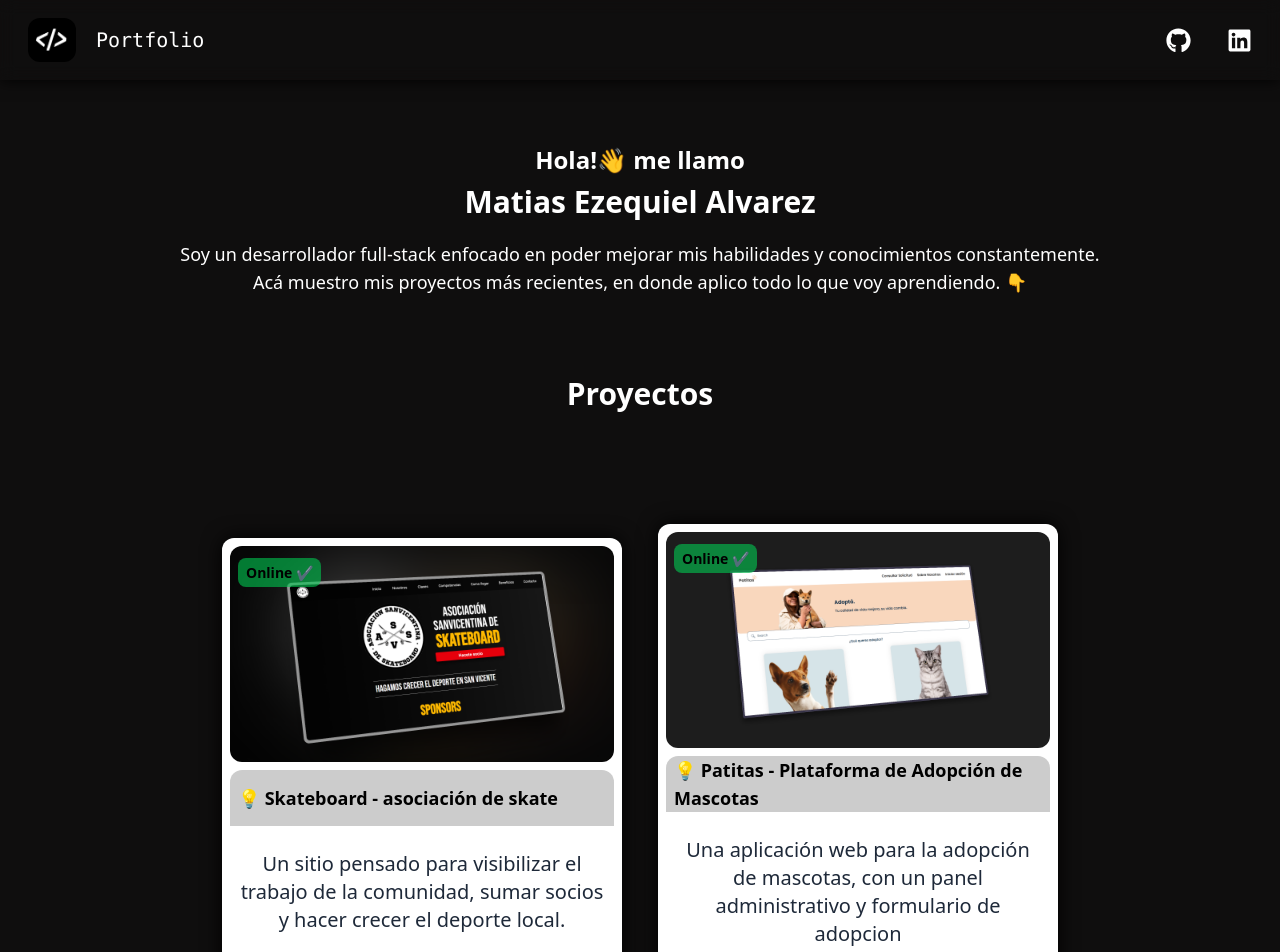
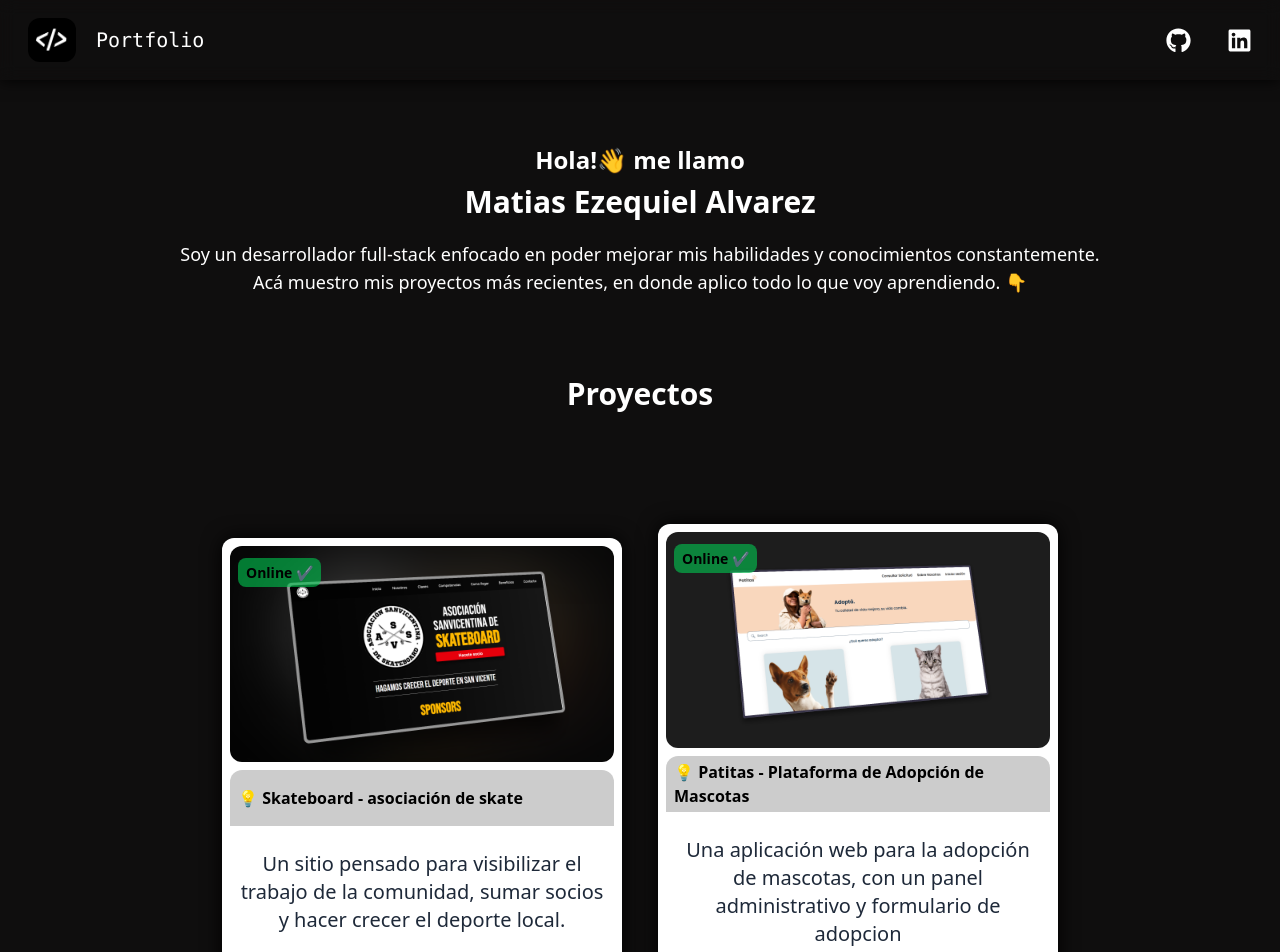
Before and after one commit to matiasDev4/portafolio, a React (Vite) app: page / in a window 1280 px wide. Shown: the top 952 px of the page. Built offline with nearby package versions, Linux system fonts and the light colour scheme.

Commit message:
Update Body.jsx

```diff
--- a/src/components/Body.jsx
+++ b/src/components/Body.jsx
@@ -87,7 +87,7 @@ export const Body = () => {
                     <div className="p-2 relative hover:[&>div]">
                         <img src={index.img} alt="" className="rounded-xl" />
                         <div className="bg-black/20 text-black font-bold h-12 lg:h-14 px-2 py-2
-                        text-md lg:text-lg rounded-t-xl my-2 flex items-center">
+                        text-md lg:text-md rounded-t-xl my-2 flex items-center">
                             <h1>{index.name}</h1>
                         </div>
                         <span className={`absolute top-5 left-4 ${index.active ? "bg-green-500/60" : ""} rounded-lg px-2 py-1
```
